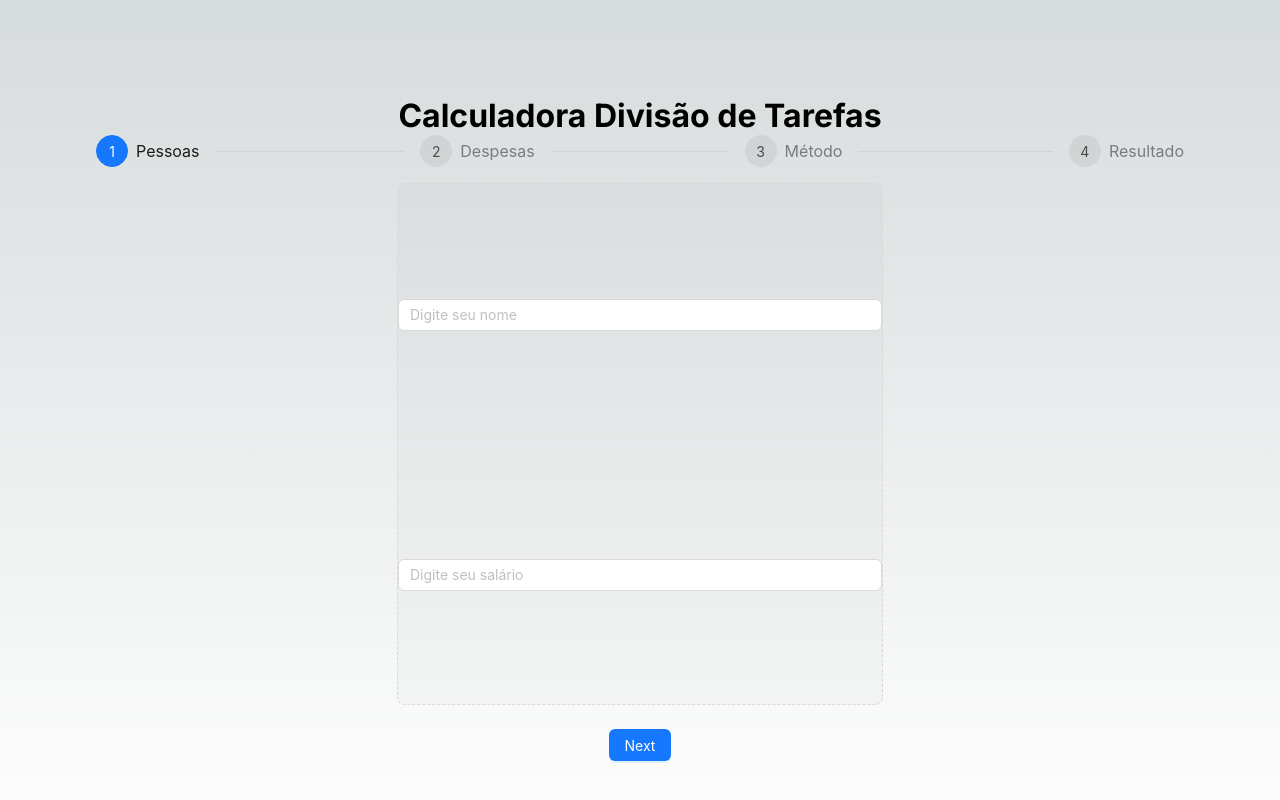
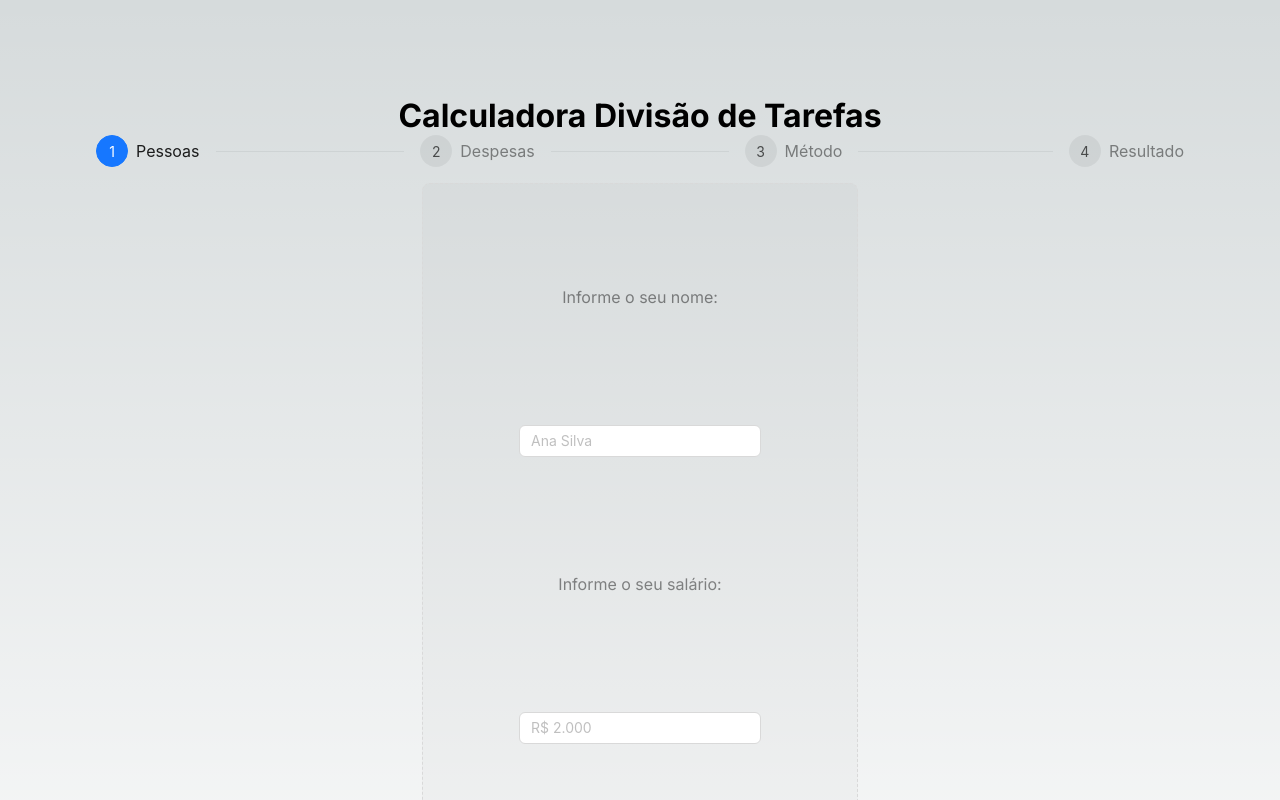
Before and after one commit to emanuellecarvalho/calculadora-divisao-tarefas, a Next.js app: page / in a window 1280 px wide. Shown: the top 800 px of the page. Built offline with nearby package versions, Linux system fonts and the light colour scheme.

Commit message:
style: input labels

```diff
--- a/src/app/page.module.css
+++ b/src/app/page.module.css
@@ -107,6 +107,11 @@
 
 .logo {
     position: relative;
+}
+
+.plus-btn {
+    display: flex;
+    justify-content: flex-end;
 }
 
 /* Enable hover only on non-touch devices */
--- a/src/components/Steps/Expenses/index.js
+++ b/src/components/Steps/Expenses/index.js
@@ -3,9 +3,11 @@ import {Input, InputNumber} from "antd";
 export default function Expenses() {
     return (
         <div>
-            <Input placeholder="Digite o nome da despesa"/>
+            <span>Informe o nome da despesa: </span>
+            <Input placeholder="Aluguel"/>
+            <span>Informe o valor da despesa: </span>
             <InputNumber
-                placeholder={'Digite o valor da despesa'}
+                placeholder={'R$ 2.000'}
                 style={{width: '100%'}}
                 min={1}
                 max={9999}
--- a/src/components/Steps/Method/index.js
+++ b/src/components/Steps/Method/index.js
@@ -14,8 +14,9 @@ export default function Method() {
     ];
     return (
         <div>
+            <span>Informe o método de divisão </span>
             <Select
-                placeholder={'Selecione o método de divisão'}
+                // placeholder={'Selecione o método de divisão'}
                 style={{
                     width: '100%',
                 }}
--- a/src/components/Steps/People/index.js
+++ b/src/components/Steps/People/index.js
@@ -1,15 +1,23 @@
-import {Input, InputNumber} from "antd";
+import { Input, InputNumber, Button } from "antd";
+import { PlusOutlined } from '@ant-design/icons';
+import styles from "../../../app/page.module.css";
+
 
 export default function People() {
     return (
-        <div>
-            <Input placeholder="Digite seu nome"/>
+        <div className={styles.main}>
+            <span>Informe o seu nome: </span>
+            <Input placeholder="Ana Silva"/>
+            <span>Informe o seu salário: </span>
             <InputNumber
-                placeholder={'Digite seu salário'}
+                placeholder={'R$ 2.000'}
                 style={{width: '100%'}}
                 min={1}
                 max={9999}
             />
+            <div className="plus-btn">
+            <Button type="primary" shape="circle" icon={<PlusOutlined />} size="small" onClick={() => console.log('onClick')} />
+            </div>
         </div>
     );
 }
--- a/src/components/Steps/Result/index.js
+++ b/src/components/Steps/Result/index.js
@@ -1,7 +1,9 @@
 export default function Result() {
+    // const resultInfo = `Considerando o método ${igual} selecionado, ${Pessoa01} pagará R$ ${valorPessoa1} referente a ${valorProporcional1} % e a ${Pessoa02} pagará R$ ${valorPessoa2} referente a ${valorProporcional2} %.`
     return (
         <div>
-            <h1>nome pessoa:</h1>
+            {/* <h1>{resultInfo}</h1> */}
+            <p>resultado</p>
         </div>
     );
 }
--- a/src/components/Steps/index.js
+++ b/src/components/Steps/index.js
@@ -44,7 +44,7 @@ const StepsComponent = () => {
     }));
 
     const contentStyle = {
-        lineHeight: '260px',
+        lineHeight: '34px',
         textAlign: 'center',
         color: token.colorTextTertiary,
         backgroundColor: token.colorFillAlter,
@@ -64,12 +64,12 @@ const StepsComponent = () => {
             >
                 {current < steps.length - 1 && (
                     <Button type="primary" onClick={() => next()}>
-                        Next
+                        Próximo
                     </Button>
                 )}
                 {current === steps.length - 1 && (
                     <Button type="primary" onClick={() => message.success('Processing complete!')}>
-                        Done
+                        Resultado
                     </Button>
                 )}
                 {current > 0 && (
@@ -79,7 +79,7 @@ const StepsComponent = () => {
                         }}
                         onClick={() => prev()}
                     >
-                        Previous
+                        Voltar
                     </Button>
                 )}
             </div>
```
